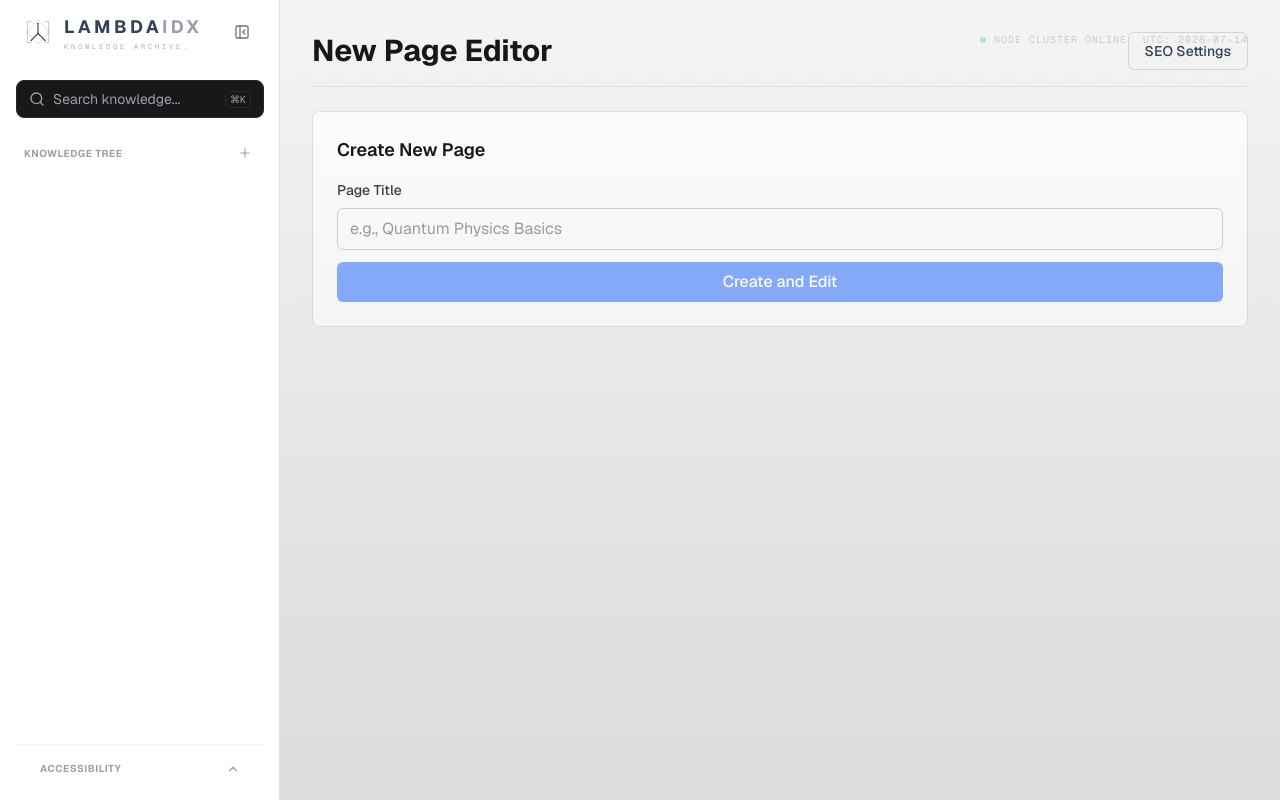
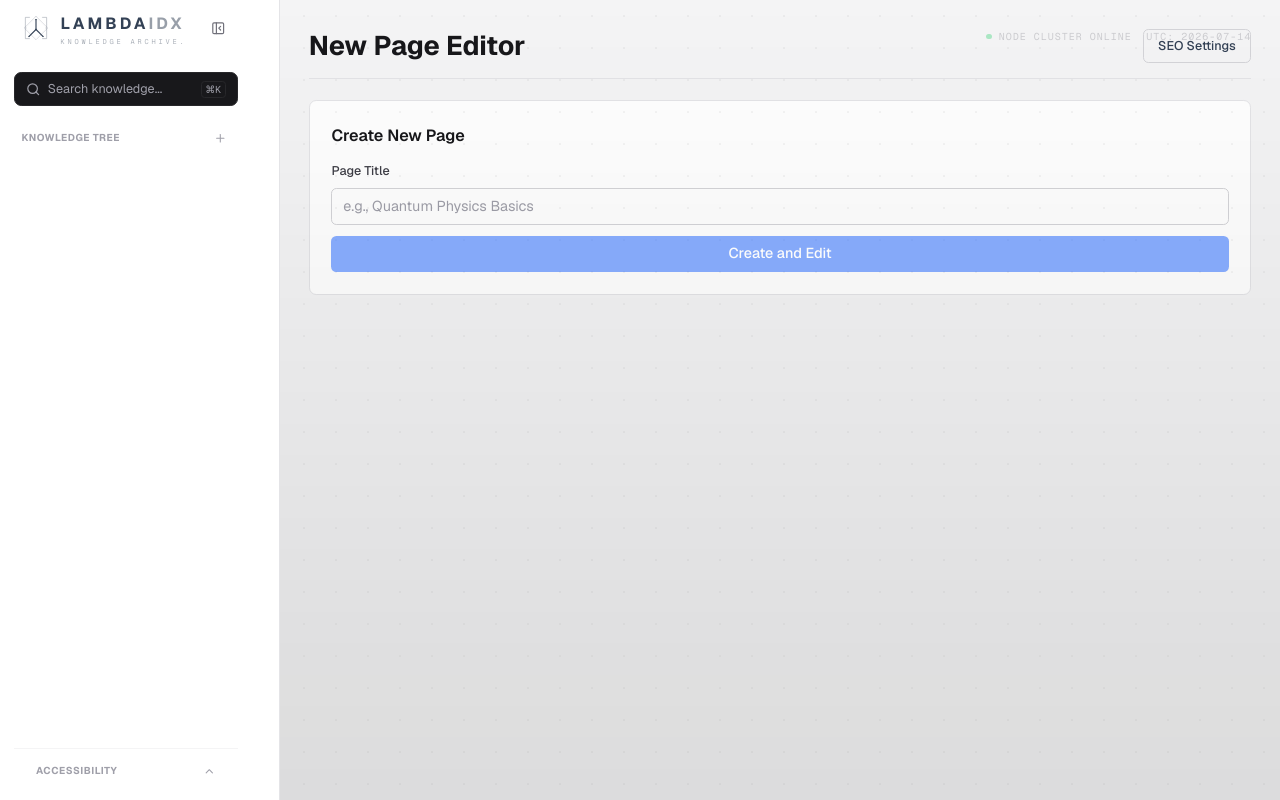
Before and after one commit to LeinadOdreiuqzi/LambdaIDX, a Next.js app: page /admin/dashboard in a window 1280 px wide. Built offline with nearby package versions, Linux system fonts and the light colour scheme; no server answers; the database is empty.

Commit message:
Problema de espaciado solucionado

```diff
--- a/app/globals.css
+++ b/app/globals.css
@@ -7,7 +7,7 @@
 }
 
 html {
-  font-size: 16px;
+  font-size: 14.4px; /* 90% density scale (16px * 0.9 = 14.4px) */
 }
 
 html[data-theme="light"] {
@@ -52,7 +52,7 @@ body {
 
 /* Apply font-size scaling only to text content, not layout */
 .prose-custom, .editor-prose, [data-content-scale] {
-  font-size: calc(16px * var(--content-scale, 1)) !important;
+  font-size: calc(14.4px * var(--content-scale, 1)) !important;
   line-height: 1.6;
 }
 
```
